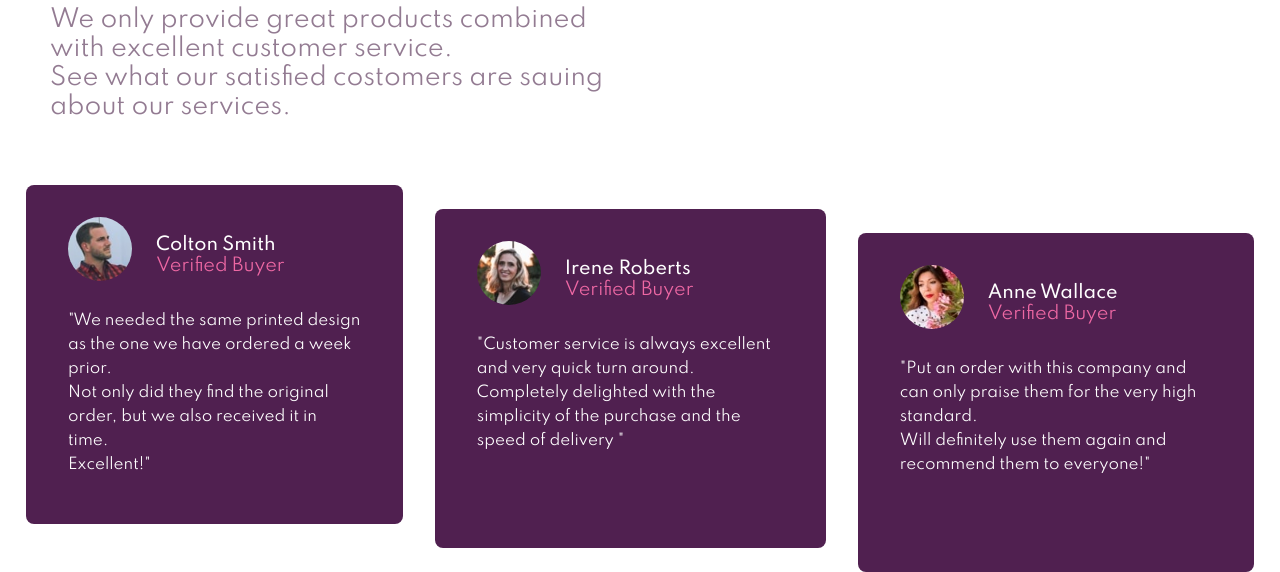
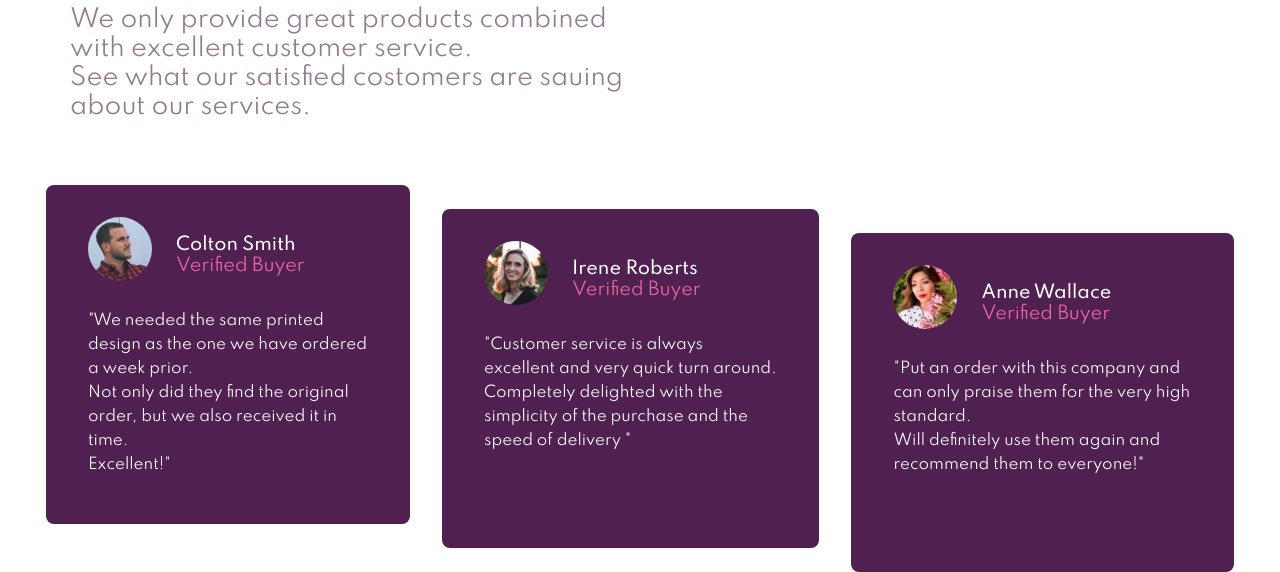
Before and after one commit to CasualHello/old_portfolio, a plain HTML site: page social-proof-section/index.html in a window 1280 px wide. Shown: the part 292-864 px from the top of the page. Drawn offline with Linux system fonts and the light colour scheme.

Commit message:
Change max-width and margin

```diff
--- a/social-proof-section/styles.css
+++ b/social-proof-section/styles.css
@@ -15,7 +15,7 @@ body {
 }
 
 .flex {
-  max-width: 70%;
+ max-width: 600px;
   display: flex;
   flex-direction: column;
   padding: 32px 26px;
@@ -25,8 +25,8 @@ body {
 
 @media (min-width: 1240px) {
  .flex {
-   margin: none;
-   max-width: none;
+
+   max-width: 1240px;
  }
 }
 
```
